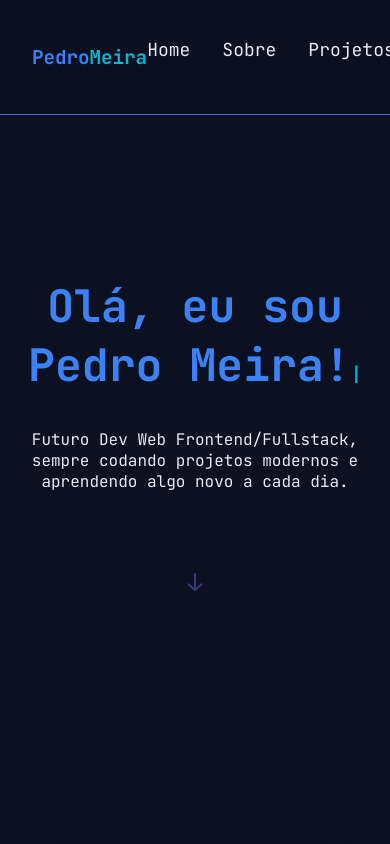
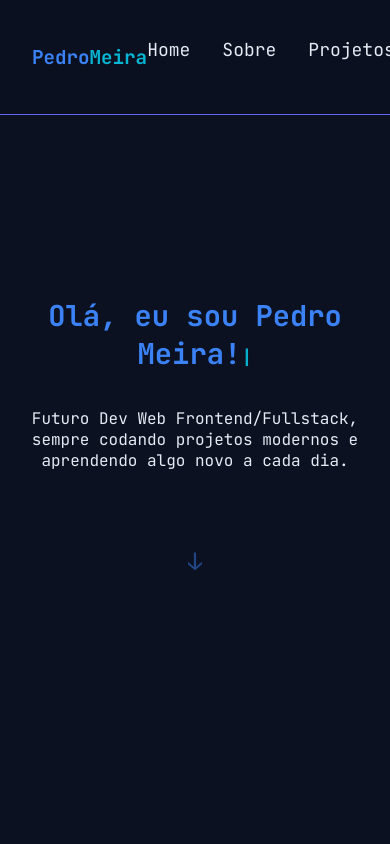
Before and after one commit to meiraPe/PortfolioPessoal, a Next.js app: page / in a window 390 px wide. Shown: the top 844 px of the page. Built offline with nearby package versions, Linux system fonts and the light colour scheme.

Commit message:
Ajustes sessao 'hero'

```diff
--- a/src/components/Hero/Hero.module.css
+++ b/src/components/Hero/Hero.module.css
@@ -29,10 +29,23 @@
   font-size: 1.2rem;
   color: var(--foreground);
   margin-top: 1rem;
+  line-height: 1.6;
 }
 
 .scrollIndicator {
   margin-top: 4rem;
   font-size: 1.5rem;
-  color: var(--accent);
+  color: var(--primary);
 }
+
+/* Responsividade */
+
+@media (max-width: 480px) {
+  .typing {
+    font-size: 1.8rem;
+  }
+
+  .p {
+    font-size: 0.95rem;
+  }
+}
```
